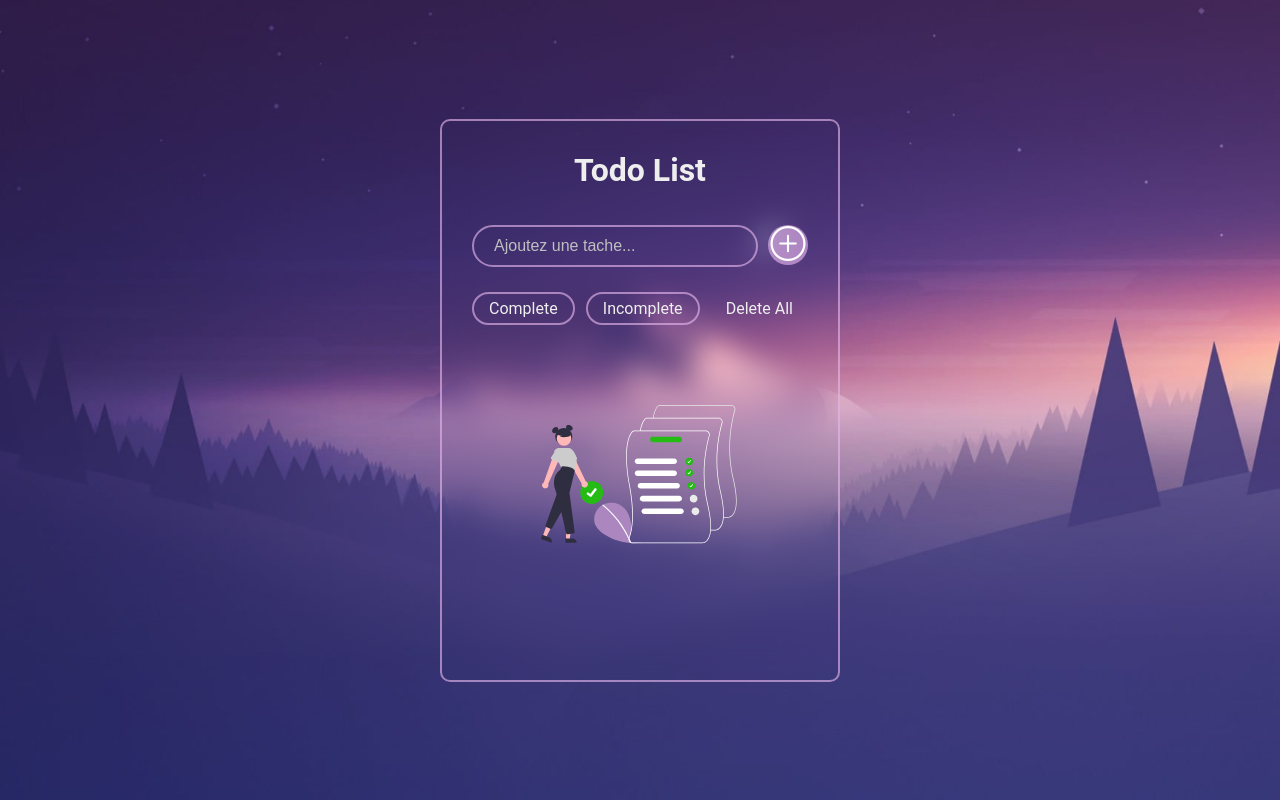
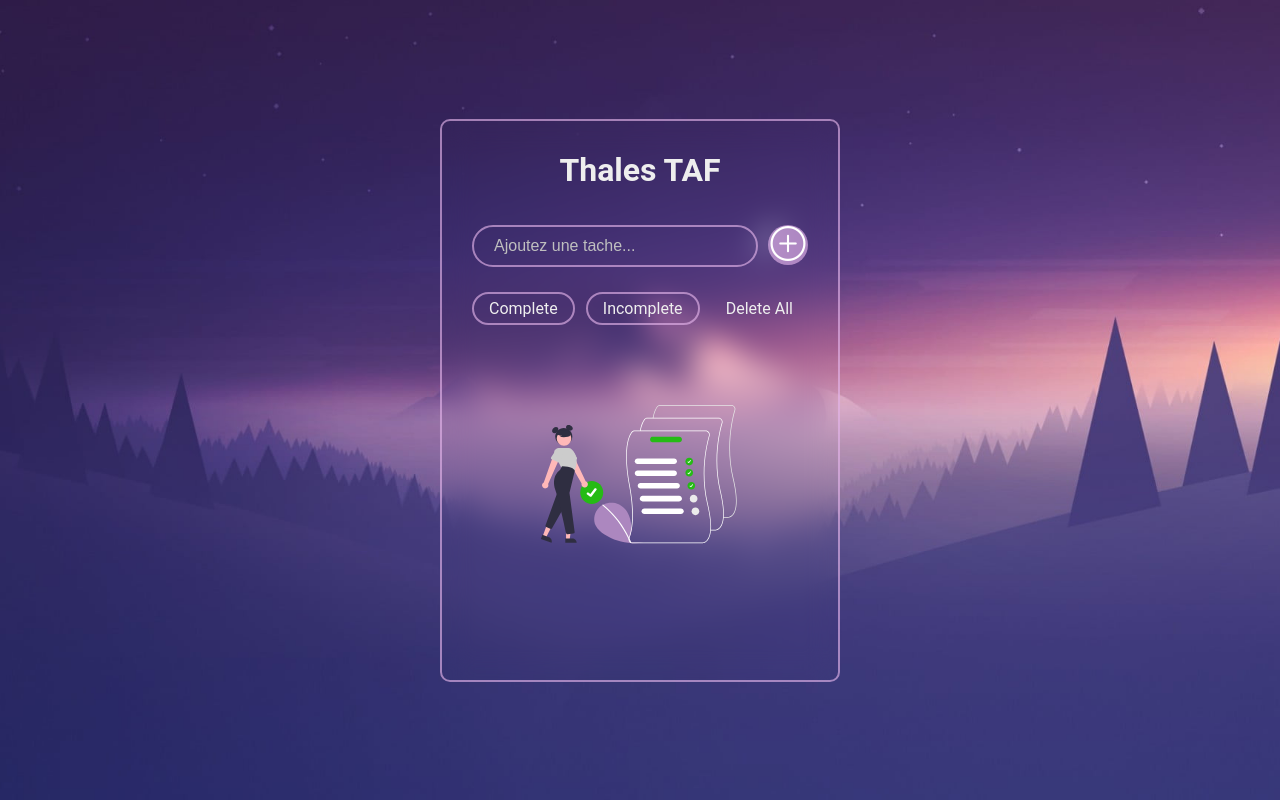
Before and after one commit to ThalesSangare/ma-todolist, a plain HTML site: page index.html in a window 1280 px wide. Drawn offline with nearby package versions, Linux system fonts and the light colour scheme.

Commit message:
Update index.html

```diff
--- a/index.html
+++ b/index.html
@@ -11,7 +11,7 @@
 </head>
 <body>
     <div class="container">
-        <h1>Todo List</h1>
+        <h1>Thales TAF</h1>
         <div class="input-container">
           <input class="todo-input" placeholder="Ajoutez une tache...">
           <button class="add-button">
```
